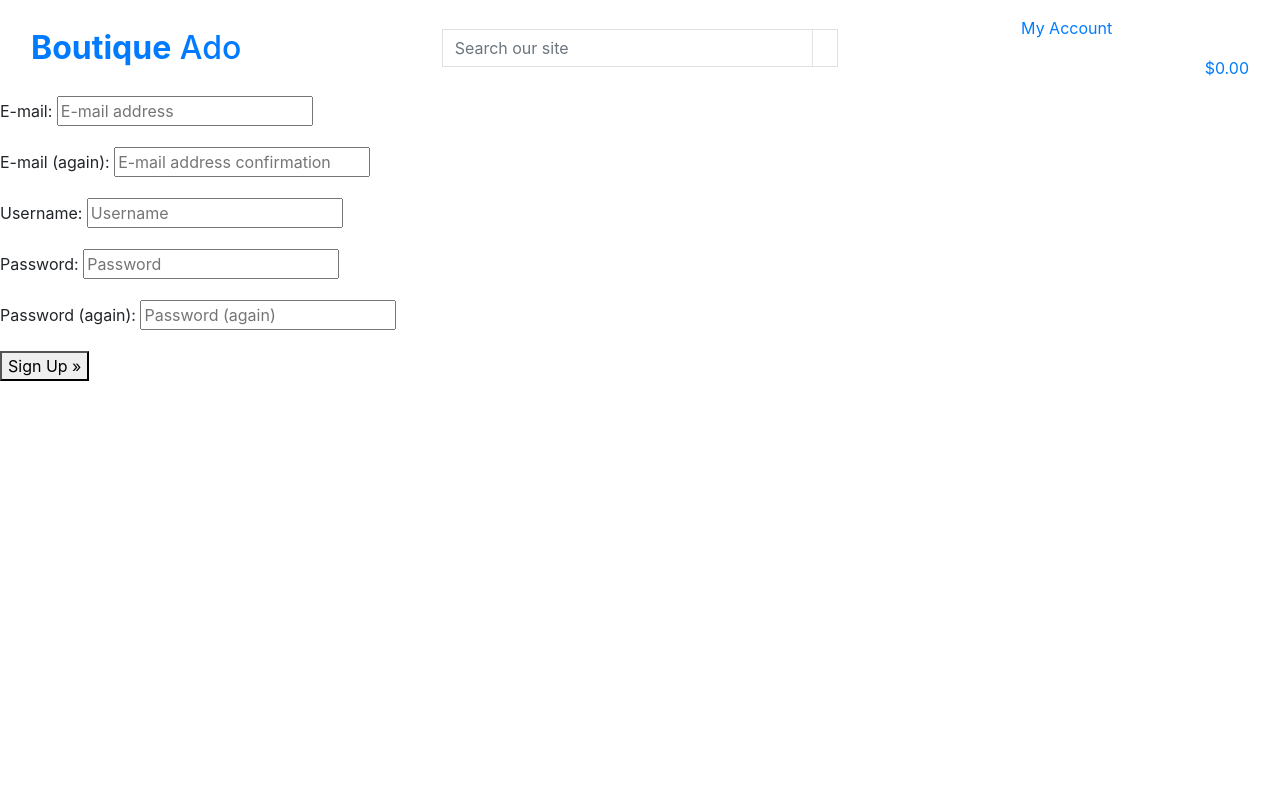
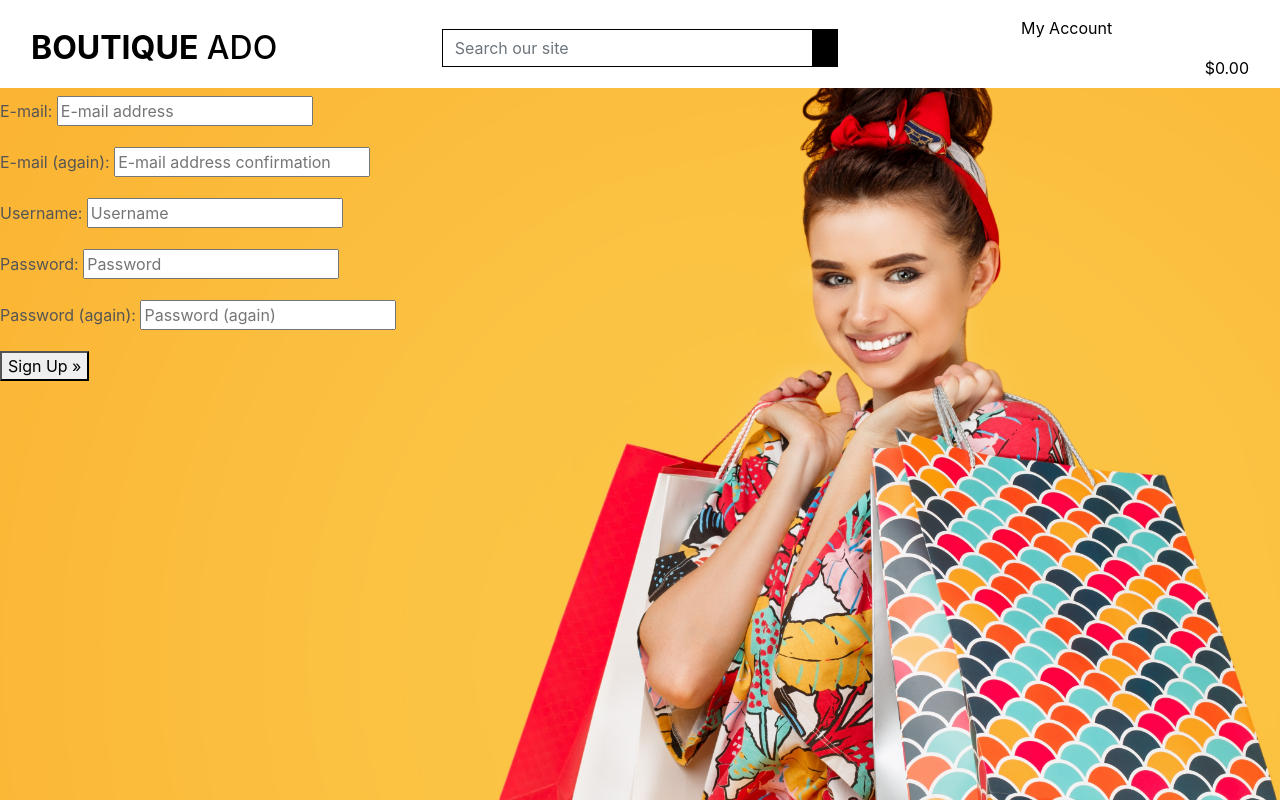
Before and after one commit to aralston3592/boutique_ado_v1, a Django app: page /accounts/signup/ in a window 1280 px wide. Run offline with Django 3.2, Linux system fonts and the light colour scheme; some libraries are stand-ins or nearby versions.

Commit message:
completed homepage header and CSS

```diff
--- a/boutique_ado/settings.py
+++ b/boutique_ado/settings.py
@@ -152,3 +152,7 @@ USE_TZ = True
 # https://docs.djangoproject.com/en/3.1/howto/static-files/
 
 STATIC_URL = '/static/'
+STATICFILES_DIRS = (os.path.join(BASE_DIR, 'static'),)
+
+MEDIA_URL = '/media/'
+MEDIA_ROOT = os.path.join(BASE_DIR, 'media')
--- a/boutique_ado/urls.py
+++ b/boutique_ado/urls.py
@@ -16,9 +16,11 @@ Including another URLconf
 """
 from django.contrib import admin
 from django.urls import path, include
+from django.conf import settings
+from django.conf.urls.static import static
 
 urlpatterns = [
     path('admin/', admin.site.urls),
     path('accounts/', include('allauth.urls')),
     path('', include('home.urls')),
-]
+] + static(settings.MEDIA_URL, document_root=settings.MEDIA_ROOT)
--- a/static/css/base.css
+++ b/static/css/base.css
@@ -1,13 +1,15 @@
+@import url('https://fonts.googleapis.com/css2?family=Lato:ital,wght@0,100;0,300;0,400;0,700;0,900;1,100;1,300;1,400;1,700;1,900&display=swap');
+
 html {
     height: 100%;
 }
 
 body{
-    background: url('/media/hompage_background_cropped.png') no-repeat center center fixed;
+    background: url('/media/homepage_background_cropped.png') no-repeat center center fixed;
     background-size: cover;
     height: calc(100vh - 164px);
     color: #555;
-    font-family: 'Lato'
+    font-family: 'Lato', sans-serif,
 }
 
 /* from Bulma */
--- a/templates/base.html
+++ b/templates/base.html
@@ -16,12 +16,14 @@
 
     {% block corecss %}
     <link rel="stylesheet" href="https://stackpath.bootstrapcdn.com/bootstrap/4.5.2/css/bootstrap.min.css" integrity="sha384-JcKb8q3iqJ61gNV9KGb8thSsNjpSL0n8PARn9HuZOnIxN0hoP+VmmDGMN5t9UJ0Z" crossorigin="anonymous">
+    <link rel="stylesheet" href="{% static 'css/base.css' %}">
     {% endblock %}
 
     {% block extra_css %}
     {% endblock %}
 
     {% block corejs %}
+    <script src="https://kit.fontawesome.com/2ecfcb735e.js" crossorigin="anonymous"></script>
     <script src="https://code.jquery.com/jquery-3.5.1.slim.min.js" integrity="sha384-DfXdz2htPH0lsSSs5nCTpuj/zy4C+OGpamoFVy38MVBnE+IbbVYUew+OrCXaRkfj" crossorigin="anonymous"></script>
     <script src="https://cdn.jsdelivr.net/npm/popper.js@1.16.1/dist/umd/popper.min.js" integrity="sha384-9/reFTGAW83EW2RDu2S0VKaIzap3H66lZH81PoYlFhbGU+6BZp6G7niu735Sk7lN" crossorigin="anonymous"></script>
     <script src="https://stackpath.bootstrapcdn.com/bootstrap/4.5.2/js/bootstrap.min.js" integrity="sha384-B4gt1jrGC7Jh4AgTPSdUtOBvfO8shuf57BaghqFfPlYxofvL8/KUEfYiJOMMV+rV" crossorigin="anonymous"></script>
@@ -79,7 +81,7 @@
                         </div>
                     </li>
                     <li class="list-inline-item">
-                        <a class="{% if grand_total %}text-info font-weight-bold{% else %}text_black{% endif %} nav-link" href="">
+                        <a class="{% if grand_total %} text-info font-weight-bold {% else %} text-black {% endif %} nav-link" href="">
                             <div class="text-center">
                                 <div>
                                     <i class="fas-fa-shopping-bag fa-lg"></i>
```
